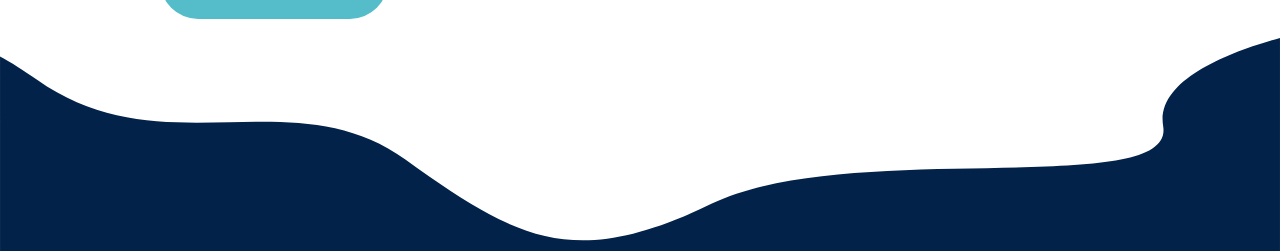
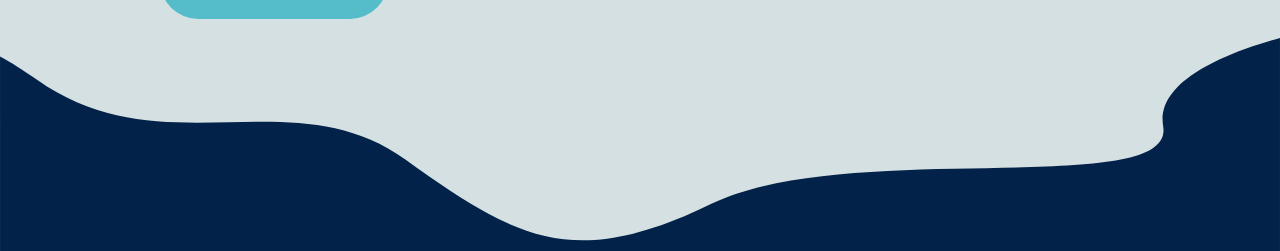
Before and after one commit to RokasBuo/Virtualizacija, a plain HTML site: page index.html in a window 1280 px wide. Shown: the part 549-800 px from the top of the page. Drawn offline with Linux system fonts and the light colour scheme.

Commit message:
Bg color

```diff
--- a/style.css
+++ b/style.css
@@ -4,6 +4,7 @@
 	box-sizing: border-box;
 	font-family: 'Montserrat', sans-serif;
 	z-index:1;
+	background-color: #D4E0E1;
 }
 .logo{
 	padding: 1rem;
```
